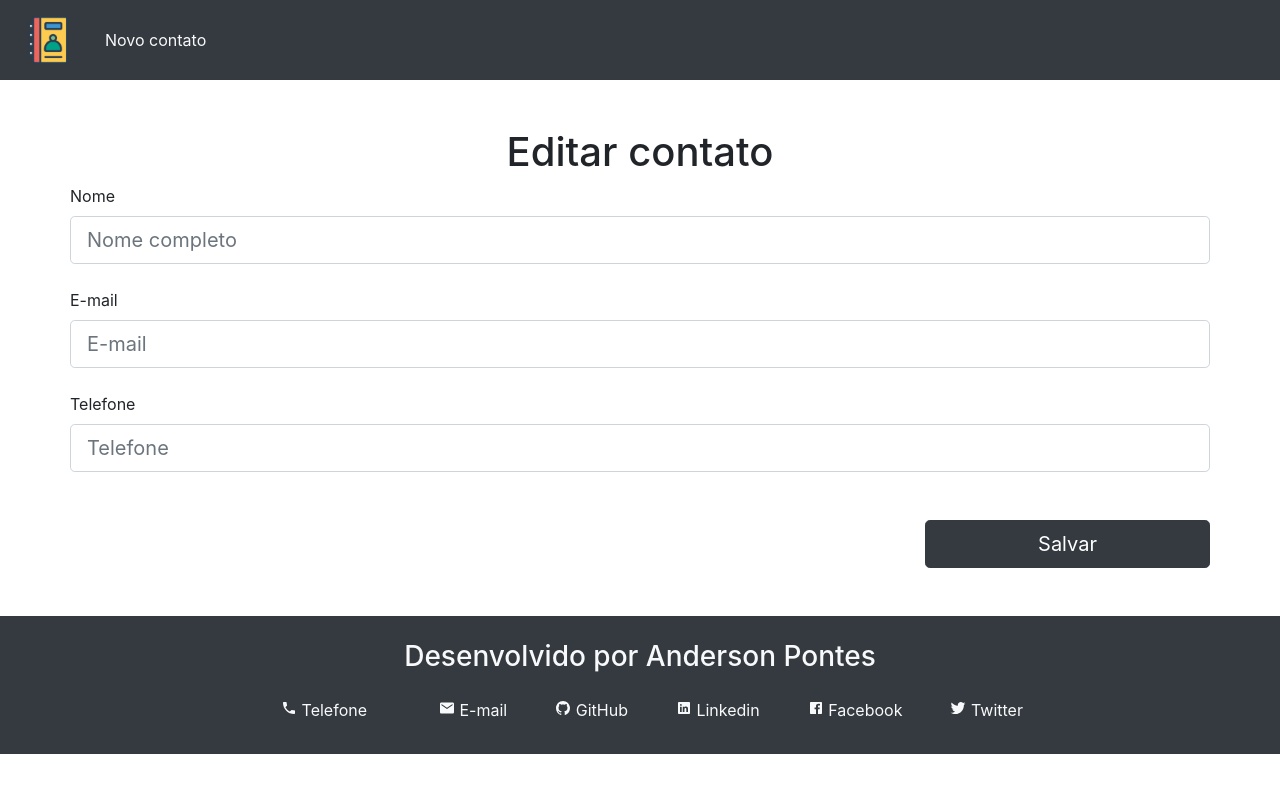
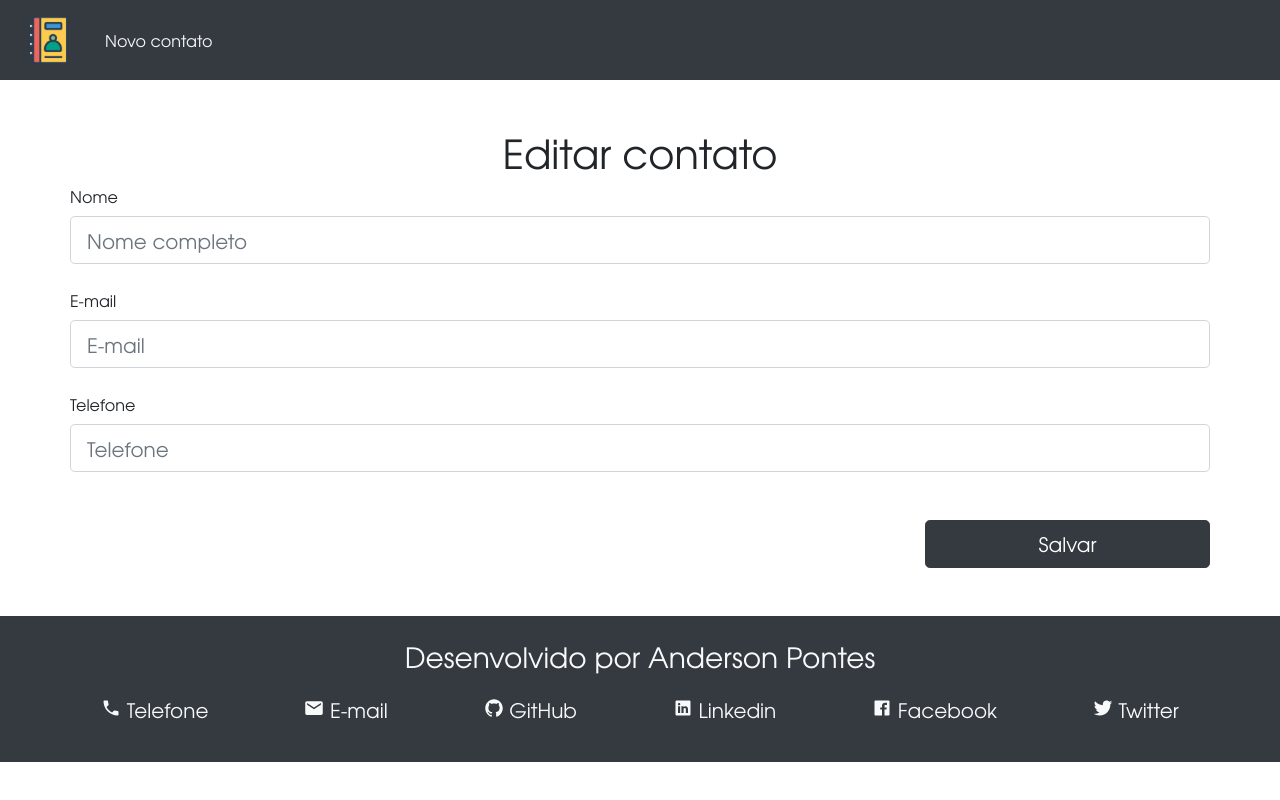
Before and after one commit to AndersonBatalha/agenda-telefonica, a plain HTML site: page edit_contact.html in a window 1280 px wide. Drawn offline with nearby package versions, Linux system fonts and the light colour scheme.

Commit message:
Modificado aparência do html e adicionada nova fonte

```diff
--- a/css/style.css
+++ b/css/style.css
@@ -1,7 +1,13 @@
+@font-face {
+    src: url('./fonts/texgyreadventor-regular.otf');
+    font-family: "Avant Garde Gothic";
+}
+
 body {
     box-sizing: border-box;
     height: 100%;
     width: 100%;
+    font-family: "Avant Garde Gothic";
 }
 
 .icon {
--- a/edit_contact.html
+++ b/edit_contact.html
@@ -17,7 +17,7 @@
 		<script src="./js/bootstrap.min.js"></script>
 		<script src="./js/edit_contact.js"></script>
 	</head>
-	<body>
+	<body class="h-100">
 		<nav class="navbar navbar-dark bg-dark">
 			<a class="navbar-brand p-2" href="./index.html">
 				<img
@@ -92,64 +92,58 @@
 			<h3 class="text-center">Desenvolvido por Anderson Pontes</h3>
 			<div class="row d-flex mt-4 mb-2 justify-content-center">
 				<div class="px-5">
+                    <h5>
                         <ion-icon name="call"></ion-icon>
-					<a
-						href="tel:47992514997"
-						class="text-reset text-decoration-none"
-						target="_blank"
-					>
+                        <a href="tel:47992514997"
+                            class="text-reset text-decoration-none" target="_blank">
                             Telefone
                         </a>
+                    </h5>
 				</div>
-				<div class="px-4">
+				<div class="px-5">
+                    <h5>
                         <ion-icon name="mail"></ion-icon>
-					<a
-						href="email:andersonpbatalha@gmail.com"
-						class="text-reset text-decoration-none"
-						target="_blank"
-					>
+                        <a href="email:andersonpbatalha@gmail.com"
+                            class="text-reset text-decoration-none" target="_blank">
                             E-mail
                         </a>
+                    </h5>
 				</div>
-				<div class="px-4">
+				<div class="px-5">
+                    <h5>
                         <ion-icon name="logo-github"></ion-icon>
-					<a
-						href="https://github.com/AndersonBatalha"
-						class="text-reset text-decoration-none"
-						target="_blank"
-					>
+                        <a href="https://github.com/AndersonBatalha"
+                            class="text-reset text-decoration-none" target="_blank">
                             GitHub
                         </a>
+                    </h5>
 				</div>
-				<div class="px-4">
+				<div class="px-5">
+                    <h5>
                         <ion-icon name="logo-linkedin"></ion-icon>
-					<a
-						href="https://www.linkedin.com/in/anderson-pontes-batalha/"
-						class="text-reset text-decoration-none"
-						target="_blank"
-					>
+                        <a href="https://www.linkedin.com/in/anderson-pontes-batalha/"
+                            class="text-reset text-decoration-none" target="_blank">
                             Linkedin
                         </a>
+                    </h5>
 				</div>
-				<div class="px-4">
+				<div class="px-5">
+                    <h5>
                         <ion-icon name="logo-facebook"></ion-icon>
-					<a
-						href="https://www.facebook.com/profile.php?id=100002347075937"
-						class="text-reset text-decoration-none"
-						target="_blank"
-					>
+                        <a href="https://www.facebook.com/profile.php?id=100002347075937"
+                            class="text-reset text-decoration-none" target="_blank">
                             Facebook
                         </a>
+                    </h5>
 				</div>
-				<div class="px-4">
+				<div class="px-5">
+                    <h5>
                         <ion-icon name="logo-twitter"></ion-icon>
-					<a
-						href="https://twitter.com/BatalhaAnderson"
-						class="text-reset text-decoration-none"
-						target="_blank"
-					>
+                        <a href="https://twitter.com/BatalhaAnderson"
+                            class="text-reset text-decoration-none" target="_blank">
                             Twitter
                         </a>
+                    </h5>
 				</div>
 			</div>
 		</footer>
```
Also changed, not shown: create_contact.html (+25 -31 lines), index.html (+12 -0 lines), js/contacts.js (+12 -3 lines), css/fonts/texgyreadventor-regular.otf (added). Lines whose indentation alone changed are shown as unchanged.
